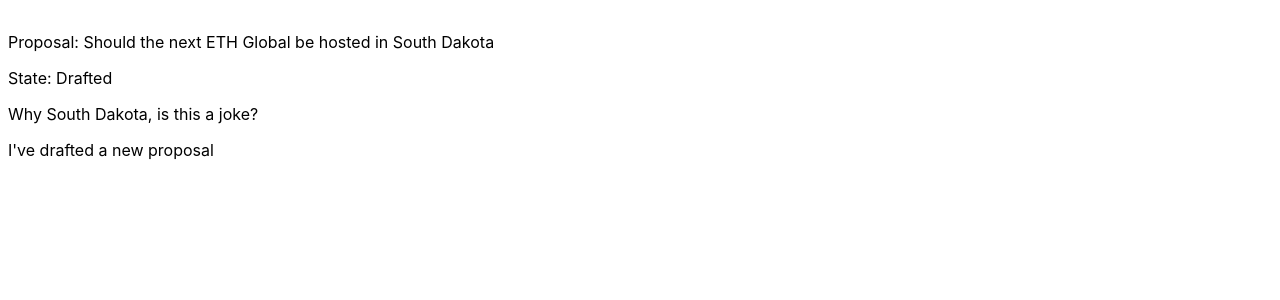
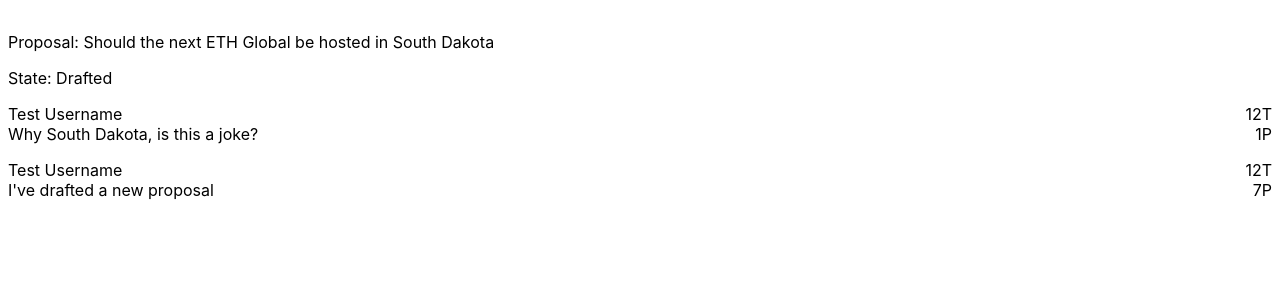
Before and after one commit to ncrmro/ethglobal-mexico-2022, a Next.js app in the folder web/: page /proposals/1 in a window 1280 px wide. Shown: the top 300 px of the page. Built offline with nearby package versions, Linux system fonts and the light colour scheme.

Commit message:
feat(web): update propsal

```diff
--- a/web/routes/Proposal/Proposal.tsx
+++ b/web/routes/Proposal/Proposal.tsx
@@ -7,7 +7,15 @@
 ) => (
   <div className={styles.comments}>
     {props.comments.map((comment) => (
-      <div key={comment.id}>{comment.message}</div>
+      <div key={comment.id}>
+        <div style={{ display: "flex", justifyContent: "space-between" }}>
+          Test Username <div>12T</div>
+        </div>
+        <div style={{ display: "flex", justifyContent: "space-between" }}>
+          <div>{comment.message}</div>
+          <div>{comment.votingPower}P</div>
+        </div>
+      </div>
     ))}
   </div>
 );
```
